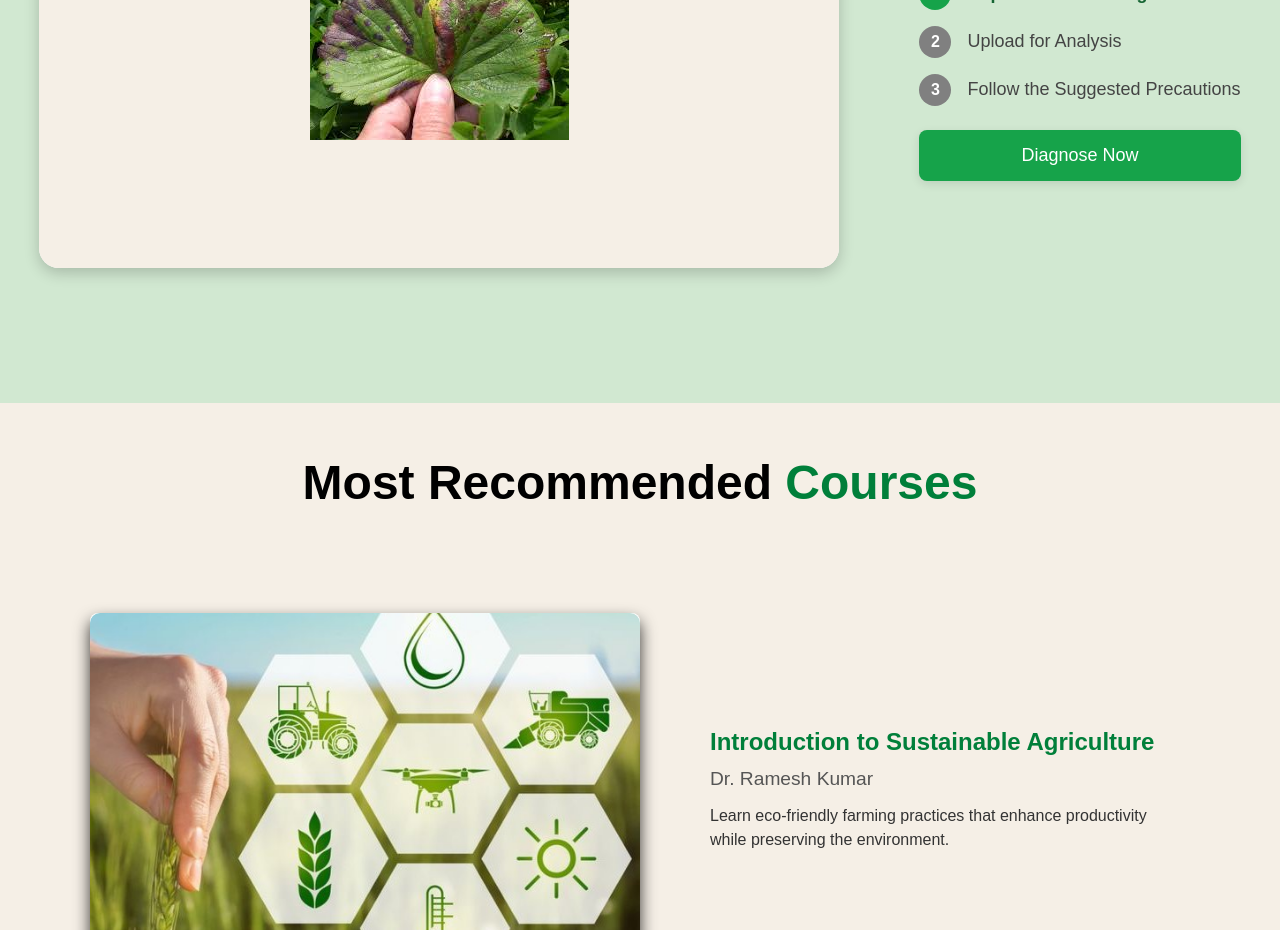
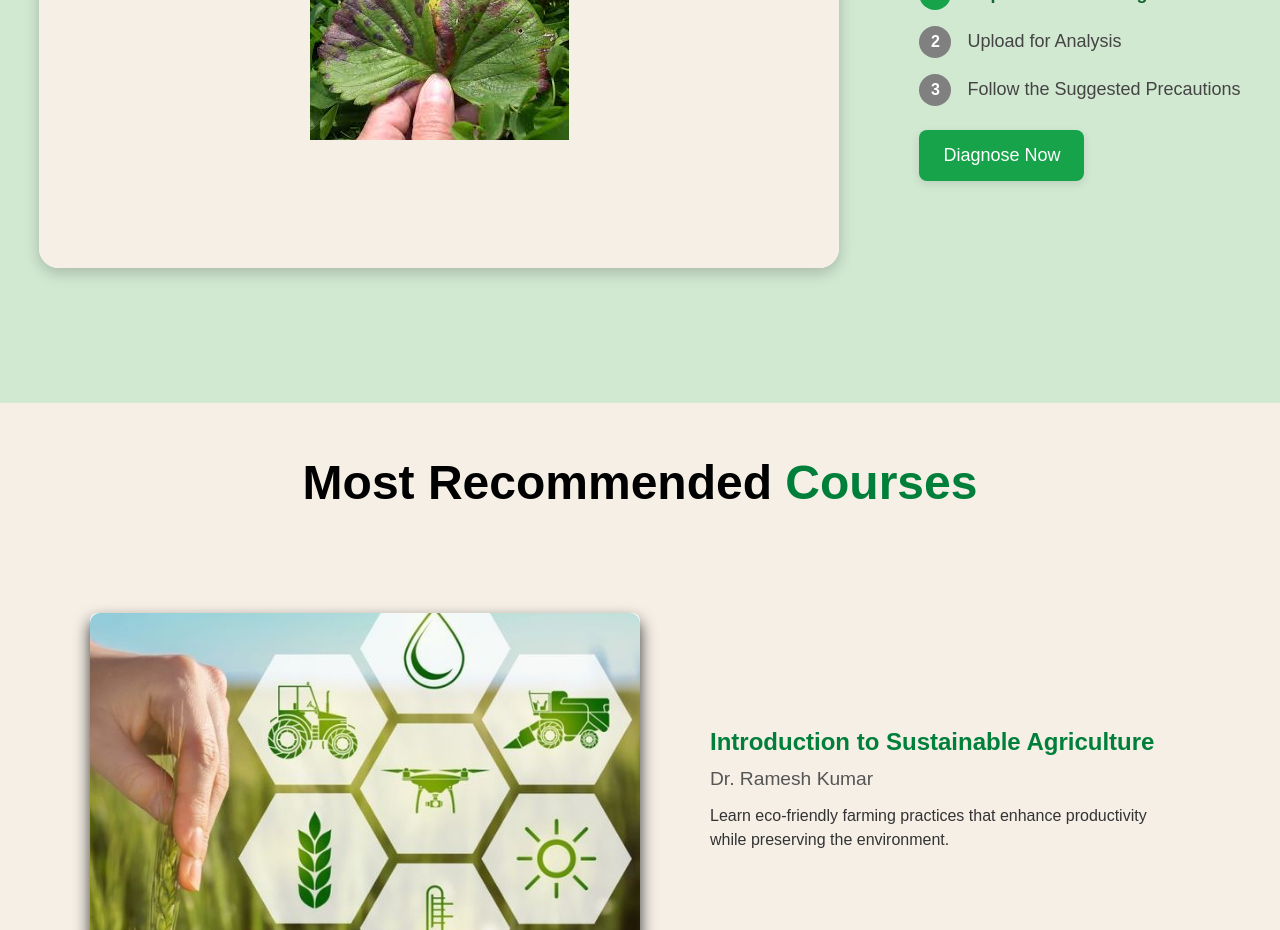
Before and after one commit to carolmaria11/Agri-Home, a React (Vite) app: page / in a window 1280 px wide. Shown: the part 2960-3890 px from the top of the page. Built offline with nearby package versions, Linux system fonts and the light colour scheme; no server answers.

Commit message:
committt3

```diff
--- a/src/components/Demo.jsx
+++ b/src/components/Demo.jsx
@@ -1,5 +1,6 @@
 import { useState } from "react";
 import "./Demo.css";
+import { Link } from "react-router-dom";
 
 export default function Demo() {
   const [activeIndex, setActiveIndex] = useState(0);
@@ -51,12 +52,11 @@ export default function Demo() {
                 </div>
               ))}
             </div>
-            <button
-              className="diagnose-btn_d"
-              onClick={"http://127.0.0.1:5000/"}
-            >
+            <Link to={"http://127.0.0.1:5000/"}><button
+              className="diagnose-btn_d">
               Diagnose Now
             </button>
+            </Link>
           </div>
         </div>
       </div>
```
